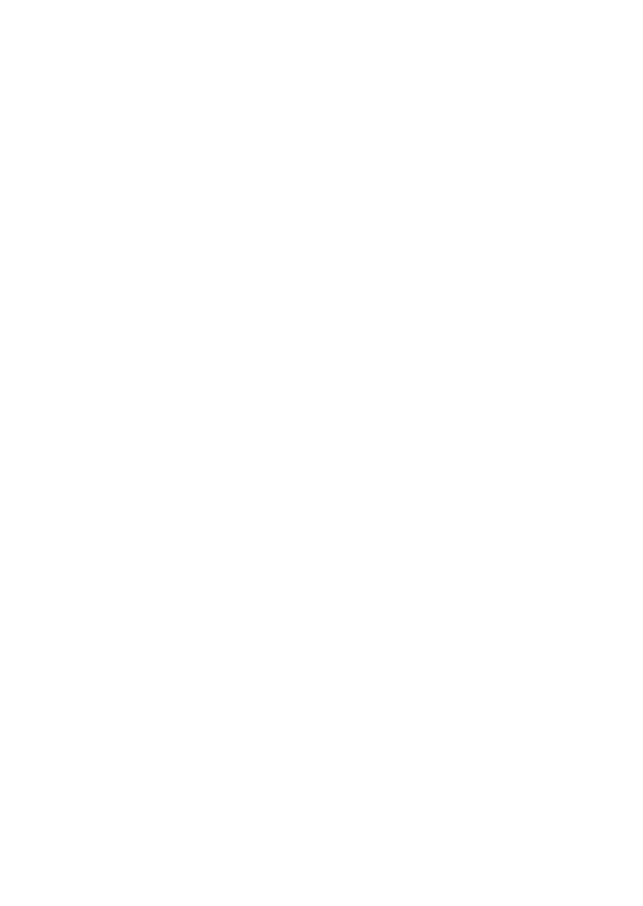
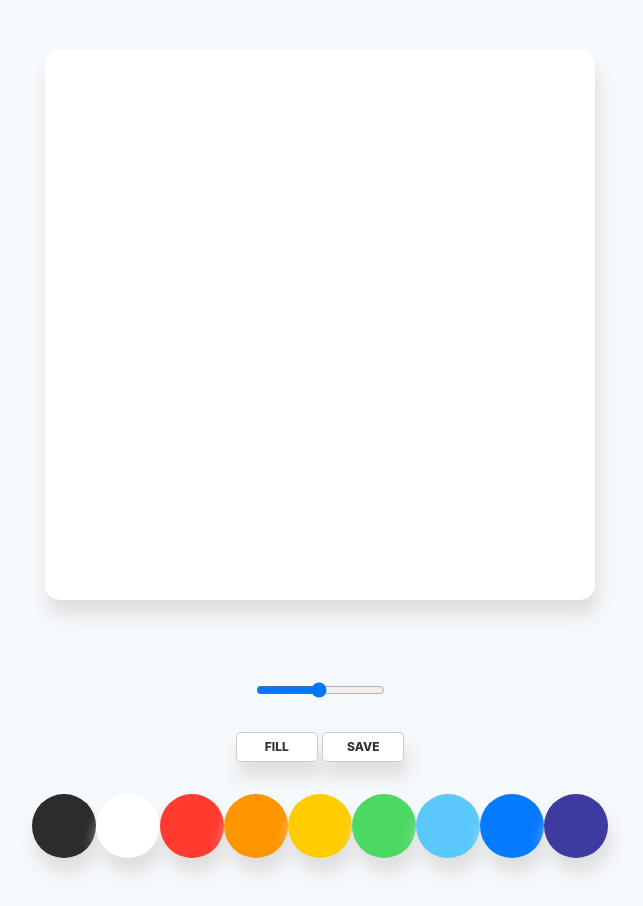
Before and after one commit to realryankim/js-paint, a plain HTML site: page index.html in a window 1280 px wide. Shown: the whole page, without its empty margins (320-963 px from the left). Before the commit the page ends 800 px from the top, so only its background shows below. Drawn offline with Linux system fonts and the light colour scheme.

Commit message:
add layout, styles

```diff
--- a/index.html
+++ b/index.html
@@ -8,6 +8,34 @@
     <title>Paint JS</title>
   </head>
   <body>
+    <canvas id="jsCanvas" class="canvas"></canvas>
+    <div class="controls">
+      <div class="controls__range">
+        <input
+          type="range"
+          id="jsRange"
+          min="0.1"
+          max="5.0"
+          value="2.5"
+          step="0.1"
+        />
+      </div>
+      <div class="controls__btns">
+        <button id="jsMode">Fill</button>
+        <button id="jsSave">Save</button>
+      </div>
+      <div class="controls__colors" id="colors">
+        <div class="controls__color" style="background-color: #2c2c2c"></div>
+        <div class="controls__color" style="background-color: white"></div>
+        <div class="controls__color" style="background-color: #ff3b30"></div>
+        <div class="controls__color" style="background-color: #ff9500"></div>
+        <div class="controls__color" style="background-color: #ffcc00"></div>
+        <div class="controls__color" style="background-color: #4cd963"></div>
+        <div class="controls__color" style="background-color: #5ac8fa"></div>
+        <div class="controls__color" style="background-color: #0579ff"></div>
+        <div class="controls__color" style="background-color: #3d3aa0"></div>
+      </div>
+    </div>
     <script src="app.js"></script>
   </body>
 </html>
--- /dev/null
+++ b/reset.css
@@ -0,0 +1,124 @@
+html,
+body,
+div,
+span,
+applet,
+object,
+iframe,
+h1,
+h2,
+h3,
+h4,
+h5,
+h6,
+p,
+blockquote,
+pre,
+a,
+abbr,
+acronym,
+address,
+big,
+cite,
+code,
+del,
+dfn,
+em,
+img,
+ins,
+kbd,
+q,
+s,
+samp,
+small,
+strike,
+strong,
+sub,
+sup,
+tt,
+var,
+b,
+u,
+i,
+center,
+dl,
+dt,
+dd,
+ol,
+ul,
+li,
+fieldset,
+form,
+label,
+legend,
+table,
+caption,
+tbody,
+tfoot,
+thead,
+tr,
+th,
+td,
+article,
+aside,
+canvas,
+details,
+embed,
+figure,
+figcaption,
+footer,
+header,
+hgroup,
+menu,
+nav,
+output,
+ruby,
+section,
+summary,
+time,
+mark,
+audio,
+video {
+  margin: 0;
+  padding: 0;
+  border: 0;
+  font-size: 100%;
+  font: inherit;
+  vertical-align: baseline;
+}
+/* HTML5 display-role reset for older browsers */
+article,
+aside,
+details,
+figcaption,
+figure,
+footer,
+header,
+hgroup,
+menu,
+nav,
+section {
+  display: block;
+}
+body {
+  line-height: 1;
+}
+ol,
+ul {
+  list-style: none;
+}
+blockquote,
+q {
+  quotes: none;
+}
+blockquote:before,
+blockquote:after,
+q:before,
+q:after {
+  content: '';
+  content: none;
+}
+table {
+  border-collapse: collapse;
+  border-spacing: 0;
+}
--- a/styles.css
+++ b/styles.css
@@ -0,0 +1,83 @@
+@import 'reset.css';
+
+body {
+  background-color: #f6f9fc;
+  font-family: -apple-system, BlinkMacSystemFont, 'Segoe UI', Roboto, Oxygen,
+    Ubuntu, Cantarell, 'Open Sans', 'Helvetica Neue', sans-serif;
+  display: flex;
+  flex-direction: column;
+  align-items: center;
+  padding-top: 50px;
+}
+
+.canvas {
+  width: 550px;
+  height: 550px;
+  background-color: white;
+  border-radius: 15px;
+  box-shadow: 3px 15px 15px 1px rgba(224, 224, 224, 1);
+}
+
+.controls {
+  margin-top: 5rem;
+  display: flex;
+  flex-direction: column;
+  align-items: center;
+}
+
+.controls .controls__range {
+  margin-bottom: 2rem;
+}
+
+.controls .controls__btns {
+  margin-bottom: 2rem;
+}
+
+.controls__btns button {
+  all: unset;
+  width: 5rem;
+  padding: 0.5rem 0;
+  background-color: white;
+  text-align: center;
+  border: 1px solid rgba(0, 0, 0, 0.2);
+  border-radius: 5px;
+  box-shadow: 3px 15px 15px 1px rgba(224, 224, 224, 1);
+  color: rgba(0, 0, 0, 0.8);
+  font-weight: 800;
+  font-size: 12px;
+  text-transform: uppercase;
+  cursor: pointer;
+}
+
+.controls__btns button:active {
+  transform: scale(1.1);
+}
+
+.controls,
+.controls__colors {
+  display: flex;
+}
+
+.controls__colors .controls__color {
+  width: 4rem;
+  height: 4rem;
+  margin-bottom: 3rem;
+  border-radius: 2rem;
+  box-shadow: 3px 15px 15px 1px rgba(224, 224, 224, 1);
+  cursor: pointer;
+}
+
+@media screen and (max-width: 780px) {
+  .canvas {
+    width: 500px;
+    height: 500px;
+    background-color: white;
+    border-radius: 15px;
+    box-shadow: 3px 15px 15px 1px rgba(224, 224, 224, 1);
+  }
+
+  .controls__colors .controls__color {
+    width: 3rem;
+    height: 3rem;
+  }
+}
```
